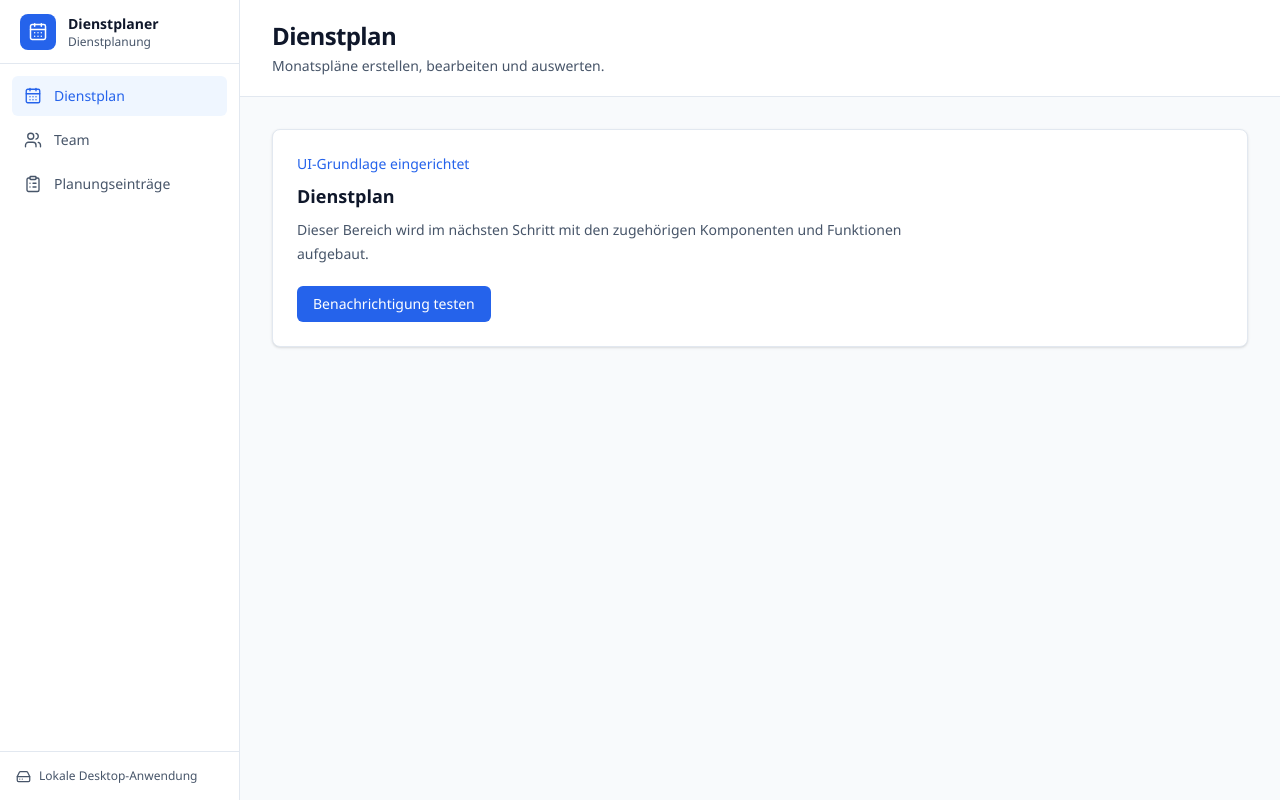
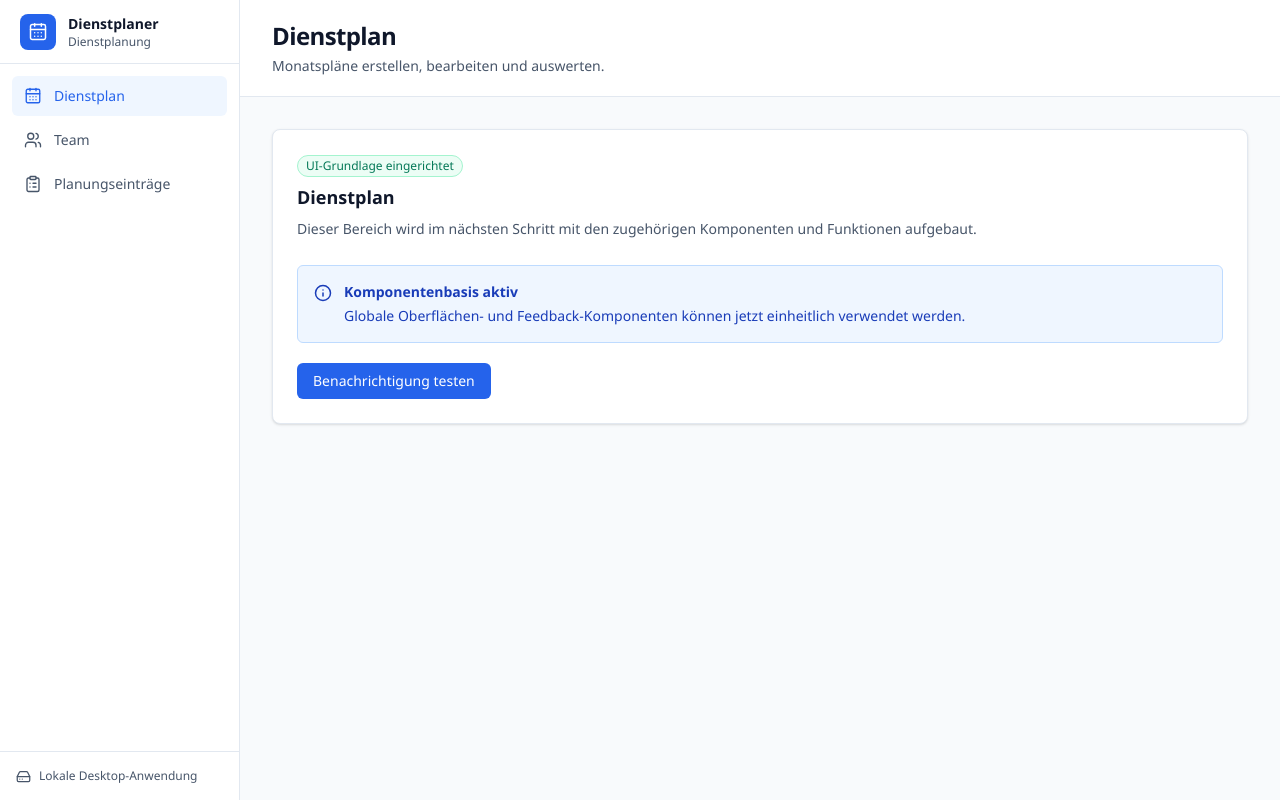
Before and after one commit to Rohde49/Dienstplaner, a React (Vite) app: page / in a window 1280 px wide. Built offline with nearby package versions, Linux system fonts and the light colour scheme.

Commit message:
feat: add feedback and content components

```diff
--- a/src/renderer/App.tsx
+++ b/src/renderer/App.tsx
@@ -2,7 +2,16 @@ import { useState } from 'react';
 import { toast, Toaster } from 'sonner';
 
 import { AppShell, type AppPage } from './components/layout/AppShell';
-import { Button } from './components/ui';
+import {
+  Alert,
+  Badge,
+  Button,
+  Card,
+  CardContent,
+  CardDescription,
+  CardHeader,
+  CardTitle,
+} from './components/ui';
 
 type PageInformation = {
   title: string;
@@ -42,21 +51,22 @@ export function App() {
         </header>
 
         <div className="p-6 lg:p-8">
-          <section className="border-app-border bg-app-surface rounded-lg border p-6 shadow-sm">
-            <p className="text-app-primary text-sm font-medium">
-              UI-Grundlage eingerichtet
-            </p>
+          <Card>
+            <CardHeader>
+              <Badge variant="success">UI-Grundlage eingerichtet</Badge>
+              <CardTitle>{currentPage.title}</CardTitle>
+              <CardDescription>
+                Dieser Bereich wird im nächsten Schritt mit den zugehörigen
+                Komponenten und Funktionen aufgebaut.
+              </CardDescription>
+            </CardHeader>
 
-            <h2 className="text-app-text mt-2 text-lg font-semibold">
-              {currentPage.title}
-            </h2>
+            <CardContent className="space-y-5">
+              <Alert title="Komponentenbasis aktiv">
+                Globale Oberflächen- und Feedback-Komponenten können jetzt
+                einheitlich verwendet werden.
+              </Alert>
 
-            <p className="text-app-muted mt-2 max-w-2xl text-sm leading-6">
-              Dieser Bereich wird im nächsten Schritt mit den zugehörigen
-              Komponenten und Funktionen aufgebaut.
-            </p>
-
-            <div className="mt-5">
               <Button
                 onClick={() =>
                   toast.success('Visuelles Feedback funktioniert.')
@@ -64,8 +74,8 @@ export function App() {
               >
                 Benachrichtigung testen
               </Button>
-            </div>
-          </section>
+            </CardContent>
+          </Card>
         </div>
       </AppShell>
 
--- /dev/null
+++ b/src/renderer/components/ui/Alert.tsx
@@ -0,0 +1,74 @@
+import {
+  CircleCheck,
+  CircleX,
+  Info,
+  TriangleAlert,
+  type LucideIcon,
+} from 'lucide-react';
+import type { HTMLAttributes } from 'react';
+
+type AlertVariant = 'info' | 'success' | 'warning' | 'danger';
+
+type AlertProps = HTMLAttributes<HTMLDivElement> & {
+  title: string;
+  variant?: AlertVariant;
+};
+
+type AlertConfiguration = {
+  icon: LucideIcon;
+  classes: string;
+};
+
+const variantConfiguration: Record<AlertVariant, AlertConfiguration> = {
+  info: {
+    icon: Info,
+    classes: 'border-blue-200 bg-blue-50 text-blue-800',
+  },
+  success: {
+    icon: CircleCheck,
+    classes: 'border-emerald-200 bg-app-success-subtle text-app-success',
+  },
+  warning: {
+    icon: TriangleAlert,
+    classes: 'border-amber-200 bg-app-warning-subtle text-app-warning',
+  },
+  danger: {
+    icon: CircleX,
+    classes: 'border-red-200 bg-app-danger-subtle text-app-danger',
+  },
+};
+
+export function Alert({
+  title,
+  children,
+  className,
+  variant = 'info',
+  ...props
+}: AlertProps) {
+  const configuration = variantConfiguration[variant];
+  const Icon = configuration.icon;
+
+  return (
+    <div
+      role={variant === 'danger' ? 'alert' : 'status'}
+      className={[
+        'flex gap-3 rounded-md border p-4',
+        configuration.classes,
+        className,
+      ]
+        .filter(Boolean)
+        .join(' ')}
+      {...props}
+    >
+      <Icon aria-hidden="true" className="mt-0.5 shrink-0" size={18} />
+
+      <div>
+        <p className="text-sm font-semibold">{title}</p>
+
+        {children ? (
+          <div className="mt-1 text-sm leading-5">{children}</div>
+        ) : null}
+      </div>
+    </div>
+  );
+}
--- /dev/null
+++ b/src/renderer/components/ui/Badge.tsx
@@ -0,0 +1,34 @@
+import type { HTMLAttributes } from 'react';
+
+type BadgeVariant = 'neutral' | 'primary' | 'success' | 'warning' | 'danger';
+
+type BadgeProps = HTMLAttributes<HTMLSpanElement> & {
+  variant?: BadgeVariant;
+};
+
+const variantClasses: Record<BadgeVariant, string> = {
+  neutral: 'border-slate-200 bg-slate-100 text-slate-700',
+  primary: 'border-blue-200 bg-app-primary-subtle text-blue-700',
+  success: 'border-emerald-200 bg-app-success-subtle text-app-success',
+  warning: 'border-amber-200 bg-app-warning-subtle text-app-warning',
+  danger: 'border-red-200 bg-app-danger-subtle text-app-danger',
+};
+
+export function Badge({
+  className,
+  variant = 'neutral',
+  ...props
+}: BadgeProps) {
+  return (
+    <span
+      className={[
+        'inline-flex w-fit items-center rounded-full border px-2 py-0.5 text-xs font-medium',
+        variantClasses[variant],
+        className,
+      ]
+        .filter(Boolean)
+        .join(' ')}
+      {...props}
+    />
+  );
+}
--- /dev/null
+++ b/src/renderer/components/ui/Card.tsx
@@ -0,0 +1,86 @@
+import type { HTMLAttributes } from 'react';
+
+export type CardProps = HTMLAttributes<HTMLDivElement>;
+
+export function Card({ className, ...props }: CardProps) {
+  return (
+    <div
+      className={[
+        'border-app-border bg-app-surface rounded-lg border shadow-sm',
+        className,
+      ]
+        .filter(Boolean)
+        .join(' ')}
+      {...props}
+    />
+  );
+}
+
+export function CardHeader({
+  className,
+  ...props
+}: HTMLAttributes<HTMLDivElement>) {
+  return (
+    <div
+      className={['space-y-1.5 p-6', className].filter(Boolean).join(' ')}
+      {...props}
+    />
+  );
+}
+
+export function CardTitle({
+  className,
+  ...props
+}: HTMLAttributes<HTMLHeadingElement>) {
+  return (
+    <h2
+      className={['text-app-text text-lg font-semibold', className]
+        .filter(Boolean)
+        .join(' ')}
+      {...props}
+    />
+  );
+}
+
+export function CardDescription({
+  className,
+  ...props
+}: HTMLAttributes<HTMLParagraphElement>) {
+  return (
+    <p
+      className={['text-app-muted text-sm leading-6', className]
+        .filter(Boolean)
+        .join(' ')}
+      {...props}
+    />
+  );
+}
+
+export function CardContent({
+  className,
+  ...props
+}: HTMLAttributes<HTMLDivElement>) {
+  return (
+    <div
+      className={['px-6 pb-6', className].filter(Boolean).join(' ')}
+      {...props}
+    />
+  );
+}
+
+export function CardFooter({
+  className,
+  ...props
+}: HTMLAttributes<HTMLDivElement>) {
+  return (
+    <div
+      className={[
+        'border-app-border flex items-center gap-3 border-t px-6 py-4',
+        className,
+      ]
+        .filter(Boolean)
+        .join(' ')}
+      {...props}
+    />
+  );
+}
--- /dev/null
+++ b/src/renderer/components/ui/EmptyState.tsx
@@ -0,0 +1,42 @@
+import { Inbox, type LucideIcon } from 'lucide-react';
+import type { HTMLAttributes, ReactNode } from 'react';
+
+type EmptyStateProps = HTMLAttributes<HTMLDivElement> & {
+  title: string;
+  description: string;
+  action?: ReactNode;
+  icon?: LucideIcon;
+};
+
+export function EmptyState({
+  title,
+  description,
+  action,
+  icon: Icon = Inbox,
+  className,
+  ...props
+}: EmptyStateProps) {
+  return (
+    <div
+      className={[
+        'flex flex-col items-center justify-center px-6 py-10 text-center',
+        className,
+      ]
+        .filter(Boolean)
+        .join(' ')}
+      {...props}
+    >
+      <div className="text-app-muted flex size-10 items-center justify-center rounded-lg bg-slate-100">
+        <Icon aria-hidden="true" size={20} />
+      </div>
+
+      <h3 className="text-app-text mt-4 text-sm font-semibold">{title}</h3>
+
+      <p className="text-app-muted mt-1 max-w-md text-sm leading-6">
+        {description}
+      </p>
+
+      {action ? <div className="mt-5">{action}</div> : null}
+    </div>
+  );
+}
--- /dev/null
+++ b/src/renderer/components/ui/Spinner.tsx
@@ -0,0 +1,38 @@
+import { LoaderCircle } from 'lucide-react';
+import type { HTMLAttributes } from 'react';
+
+type SpinnerSize = 'sm' | 'md' | 'lg';
+
+type SpinnerProps = HTMLAttributes<HTMLSpanElement> & {
+  label?: string;
+  size?: SpinnerSize;
+};
+
+const sizeClasses: Record<SpinnerSize, string> = {
+  sm: 'size-4',
+  md: 'size-5',
+  lg: 'size-7',
+};
+
+export function Spinner({
+  className,
+  label = 'Wird geladen',
+  size = 'md',
+  ...props
+}: SpinnerProps) {
+  return (
+    <span
+      role="status"
+      className={['text-app-primary inline-flex', className]
+        .filter(Boolean)
+        .join(' ')}
+      {...props}
+    >
+      <LoaderCircle
+        aria-hidden="true"
+        className={`animate-spin ${sizeClasses[size]}`}
+      />
+      <span className="sr-only">{label}</span>
+    </span>
+  );
+}
--- a/src/renderer/components/ui/index.ts
+++ b/src/renderer/components/ui/index.ts
@@ -1,10 +1,26 @@
+export { Alert } from './Alert';
+export { Badge } from './Badge';
+
 export { Button, IconButton } from './Button';
 export type { ButtonProps } from './Button';
 
+export {
+  Card,
+  CardContent,
+  CardDescription,
+  CardFooter,
+  CardHeader,
+  CardTitle,
+} from './Card';
+export type { CardProps } from './Card';
+
+export { EmptyState } from './EmptyState';
 export { FormField } from './FormField';
 
 export { Input } from './Input';
 export type { InputProps } from './Input';
 
+export { Spinner } from './Spinner';
+
 export { Textarea } from './Textarea';
 export type { TextareaProps } from './Textarea';
```
